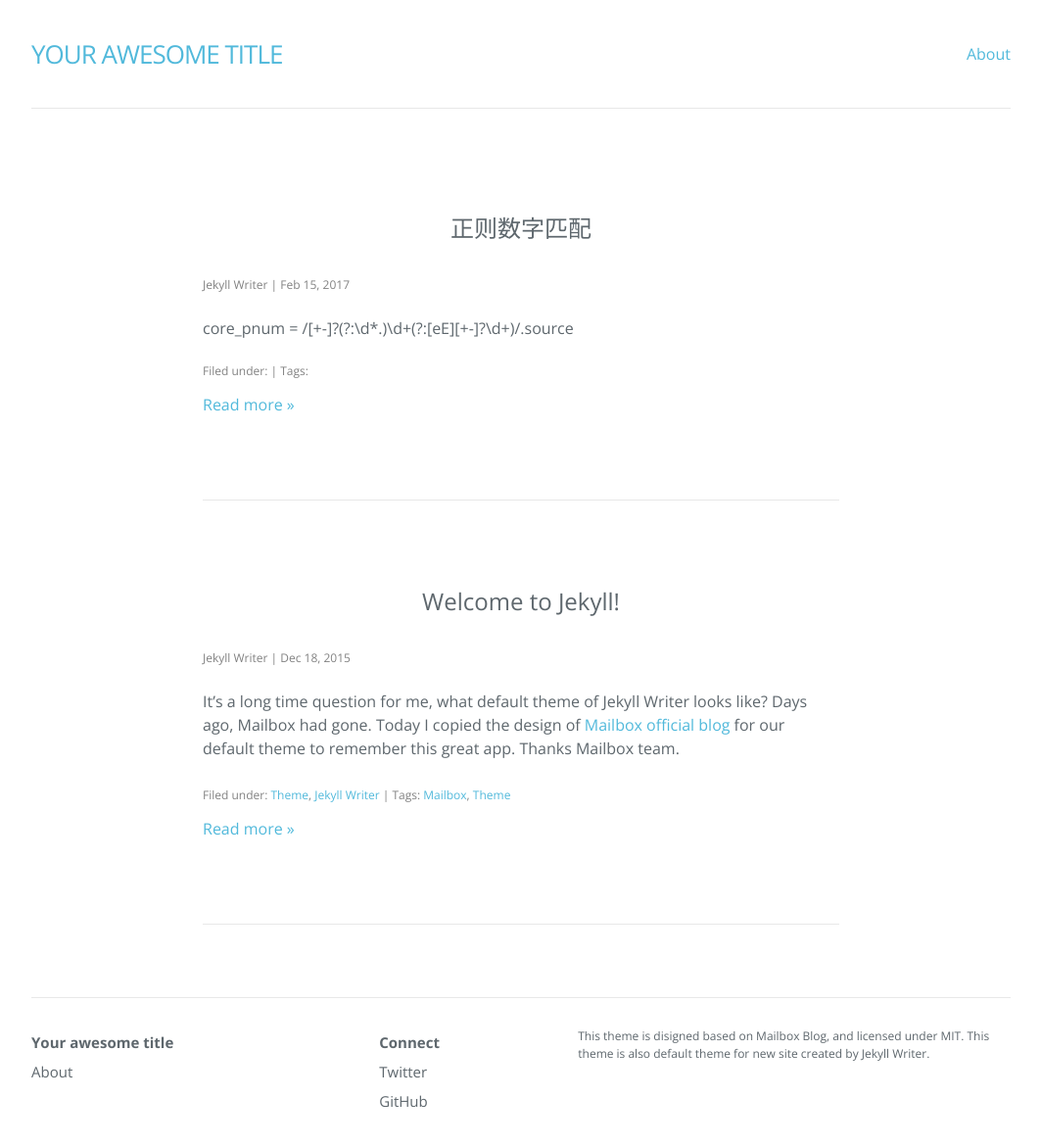
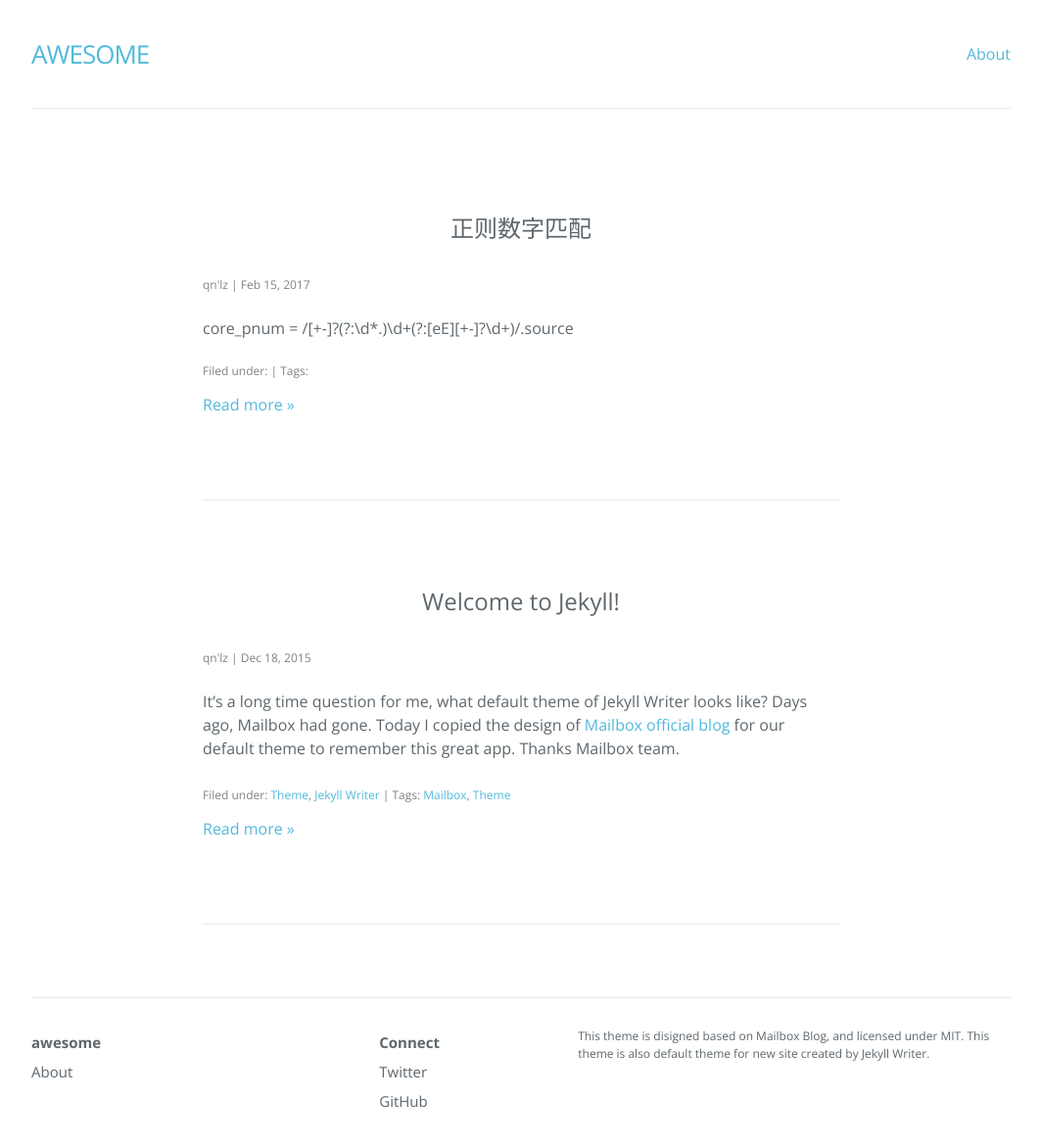
Before and after one commit to qnlz/blog, a Jekyll site: the page built from index.html, in a window 1280 px wide and 1207 px high. Shown: the top 1170 px of the window at 98% size, without its empty margins (108-1171 px from the left). Built offline with Jekyll 4.4.1, drawn with Linux system fonts in a browser that asks for light colours; nearby versions of some CDN libraries; the list of posts is cut into pages by our own code.

Commit message:
Set theme

```diff
--- a/_config.yml
+++ b/_config.yml
@@ -1,21 +1,15 @@
-# Welcome to Jekyll!
-#
-# This config file is meant for settings that affect your whole blog, values
-# which you are expected to set up once and rarely need to edit after that.
-# For technical reasons, this file is *NOT* reloaded automatically when you use
-# 'jekyll serve'. If you change this file, please restart the server process.
-
-# Site settings
-title: Your awesome title
-author: Jekyll Writer
-description: > # this means to ignore newlines until "baseurl:"
-  This theme is disigned based on Mailbox Blog, and licensed under MIT.
-  This theme is also default theme for new site created by Jekyll Writer.
-permalink: /:year/:month/:day/:title/
-paginate: 6
-paginate_path: "/page/:num/"
-twitter_username: jekyllwriter
-github_username:  jekyllwriter
-gems: [jekyll-paginate]
+# Created by Jekyll Writer
+title: 'awesome '
+author: qn'lz
+description: >
+  This theme is disigned based on Mailbox Blog, and licensed under MIT. This
+  theme is also default theme for new site created by Jekyll Writer.
+permalink: '/:year/:month/:day/:title/'
+paginate: 10
+paginate_path: '/page/:num/'
+twitter_username: qnlz
+github_username: qnlz
+gems:
+  - jekyll-paginate
 markdown: kramdown
-baseurl: "/blog"
+baseurl: /blog
```
